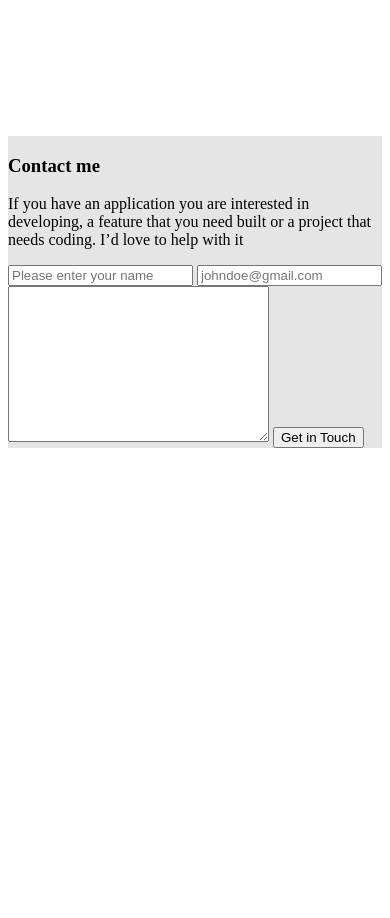
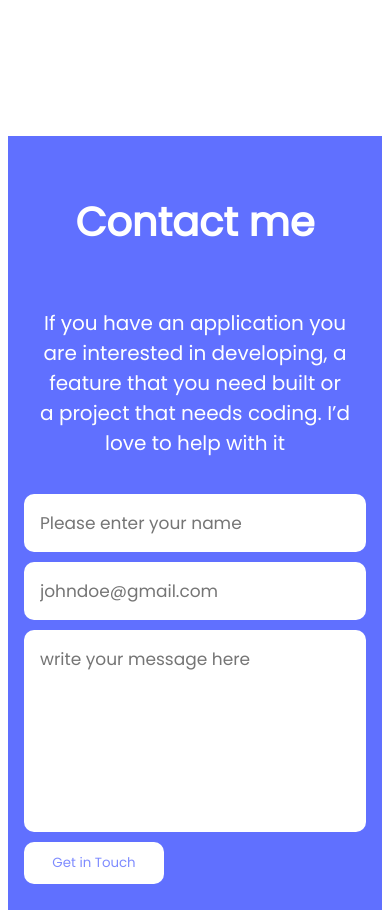
Before and after one commit to Zeph180/my-portfolio-microverse, a website: page index.html in a window 390 px wide. Shown: the part 4540-5458 px from the top of the page. Before the commit the page ends 4996 px from the top, so only its background shows below. Drawn offline with Linux system fonts and the light colour scheme; files whose address does not match are found by name.

Commit message:
add css style to contact section

```diff
--- a/index.css
+++ b/index.css
@@ -318,4 +318,60 @@ nav {
     margin-right: 20px;
     margin-left: 10px;
   }
+  .contact-sec {
+    background-color: #6070ff;
+    padding: 1rem;
+    font-family: 'Poppins', sans-serif;
+    color:white;
+  }
+  .contact-sec h3 {
+    font-size: 40px;
+    font-weight: 700;
+    text-align: center;
+  }
+
+  .contact-sec p {
+    text-align: center;
+    font-size: 20px;
+    font-weight: 400;
+    padding: 1rem;
+  }
+  .contact-sec form {
+    display:flex;
+    flex-direction: column;
+  }
+
+  .contact-sec input{
+    outline: none;
+    padding: 1rem;
+    border:none;
+    border-radius: 10px;
+    margin-bottom: 10px;
+    font-family:'poppins', sans-serif;
+    font-size: 17px;
+  }
+
+  .contact-sec textarea{
+    height: 170px;
+    border: none;
+    outline: none;
+    border-radius: 10px;
+    border-bottom: 10px;
+    font-family:'poppins', sans-serif;
+    resize: none;
+    padding:1rem;
+    font-size: 17px;
+  }
+
+  .contact-sec button{
+    width: 140px;
+    border: none;
+    outline: none;
+    border-radius: 10px;
+    font-family:'poppins', sans-serif;
+    padding:0.7rem 1rem;
+    margin:10px 0;
+    color:#7f8cff;
+    background-color: white;
+  }
 }
--- a/index.html
+++ b/index.html
@@ -206,7 +206,7 @@
                 </div>
             </div>
         </section>
-        <section>
+        <section class="contact-sec">
             <h3>Contact me</h3>
             <p>
                 If you have an application you are interested in developing,
@@ -216,7 +216,7 @@
             <form action="https://formspree.io/f/mjvznweg" method="post">
                 <input name="user-name" type="text" placeholder="Please enter your name" maxlength="30" required>
                 <input name="user-email" type="email" placeholder="johndoe@gmail.com" required>
-                <textarea name="user-msg" id="user-msg" cols="30" rows="10" maxlength="500" required></textarea>
+                <textarea name="user-msg" id="user-msg" cols="30" rows="10" maxlength="500" placeholder="write your message here" required></textarea>
                 <button type="submit">Get in Touch</button>
             </form>
         </section>
```
Also changed, not shown: 1 other file.
